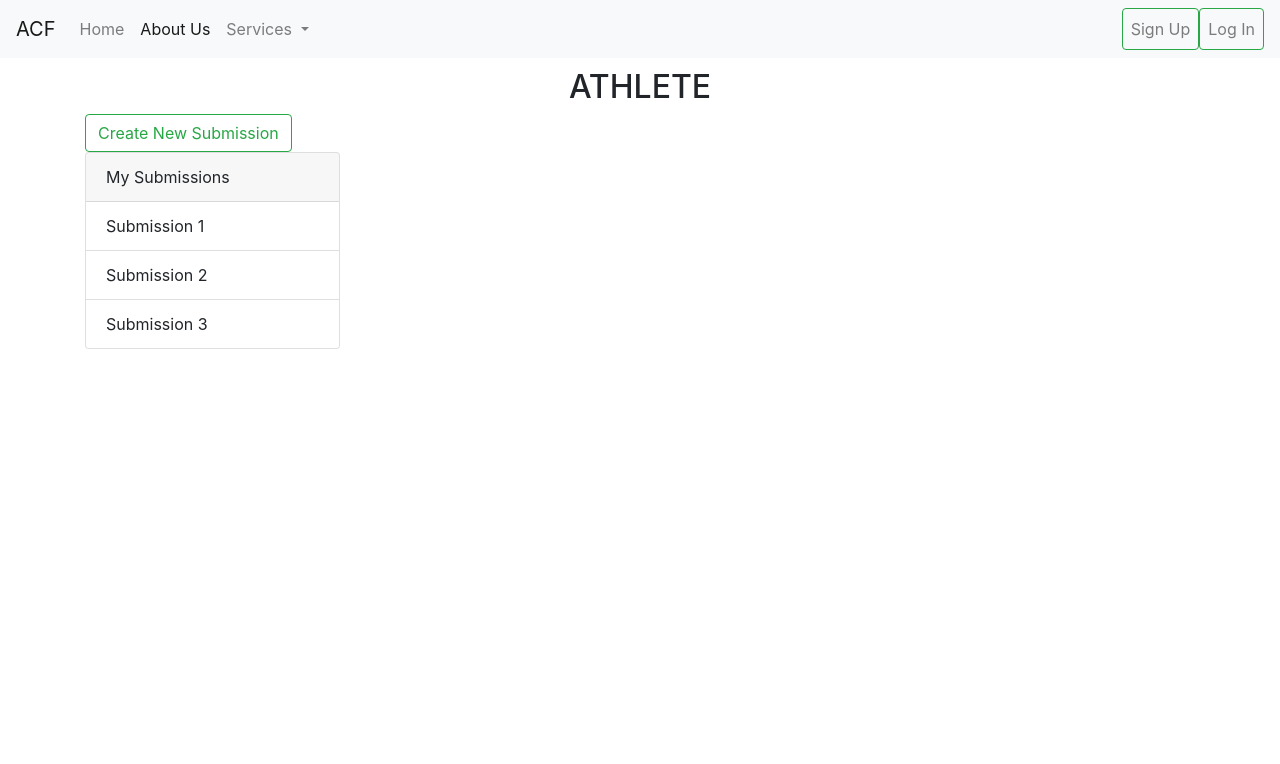
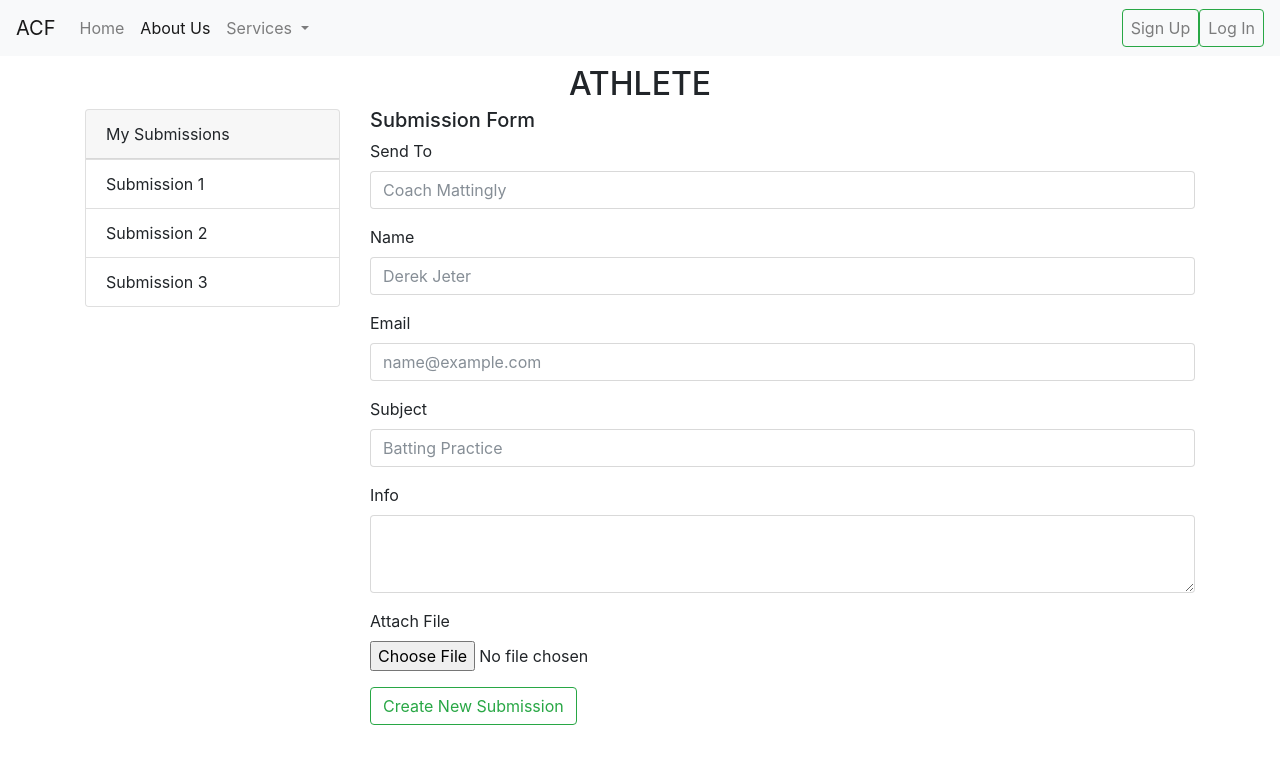
Before and after one commit to barrettd1/2017ACF, a website built with webpack: page jquery-mockup/athlete.html in a window 1280 px wide. Built offline with Linux system fonts and the light colour scheme.

Commit message:
added forms

```diff
--- a/jquery-mockup/athlete.html
+++ b/jquery-mockup/athlete.html
@@ -15,7 +15,6 @@
                 <h2 id="name" class="text-center">ATHLETE</h2>
             <div class="row">
                 <div class="col-md-3">
-                    <button type="button" class="btn btn-outline-success">Create New Submission</button>
 
                     <div class="card">
                         <div class="card-header">
@@ -27,8 +26,39 @@
                             <li class="list-group-item">Submission 3</li>
                         </ul>
                     </div>
+                </div>
 
+                <div class ="col-md-9">
+                    <h5>Submission Form</h5>
+                    <form>
+                        <div class="form-group">
+                            <label for="exampleFormControlInput1">Send To</label>
+                            <input type="name" class="form-control" id="exampleFormControlInput1" placeholder="Coach Mattingly">
+                        </div>
+                        <div class="form-group">
+                          <label for="exampleFormControlInput1">Name</label>
+                          <input type="name" class="form-control" id="exampleFormControlInput1" placeholder="Derek Jeter">
+                        </div>
+                        <div class="form-group">
+                            <label for="exampleFormControlInput1">Email</label>
+                            <input type="email" class="form-control" id="exampleFormControlInput1" placeholder="name@example.com">
+                        </div>
+                        <div class="form-group">
+                            <label for="exampleFormControlInput1">Subject</label>
+                            <input type="subject" class="form-control" id="exampleFormControlInput1" placeholder="Batting Practice">
+                        </div>
+                        <div class="form-group">
+                          <label for="exampleFormControlTextarea1">Info</label>
+                          <textarea class="form-control" id="exampleFormControlTextarea1" rows="3"></textarea>
+                        </div>
+                        <div class="form-group">
+                            <label for="exampleFormControlFile1">Attach File</label>
+                            <input type="file" class="form-control-file" id="exampleFormControlFile1">
+                        </div>
 
+                      </form>
+
+                      <button type="button" class="btn btn-outline-success">Create New Submission</button>
                 </div>
             </div>
         </div>
--- a/jquery-mockup/src/main.scss
+++ b/jquery-mockup/src/main.scss
@@ -1,6 +1,6 @@
 @import "~bootstrap/scss/bootstrap";
 $primary-background: #536AA9;
-$monospace: "Courier New", Courier, monospace;
+$monospace: "Courier New", Courier;
 
 header{
     margin-bottom: 10px;
@@ -11,9 +11,6 @@ header{
 }
 
 .card {
-    .btn-primary {
-        font-family: monospace;
-    }
     h4 {
     text-align: center;
     }
```
Also changed, not shown: jquery-mockup/coach.html (+27 -1 lines), jquery-mockup/dist/bundle.js, jquery-mockup/dist/main.bundle.css, 4 other files.
